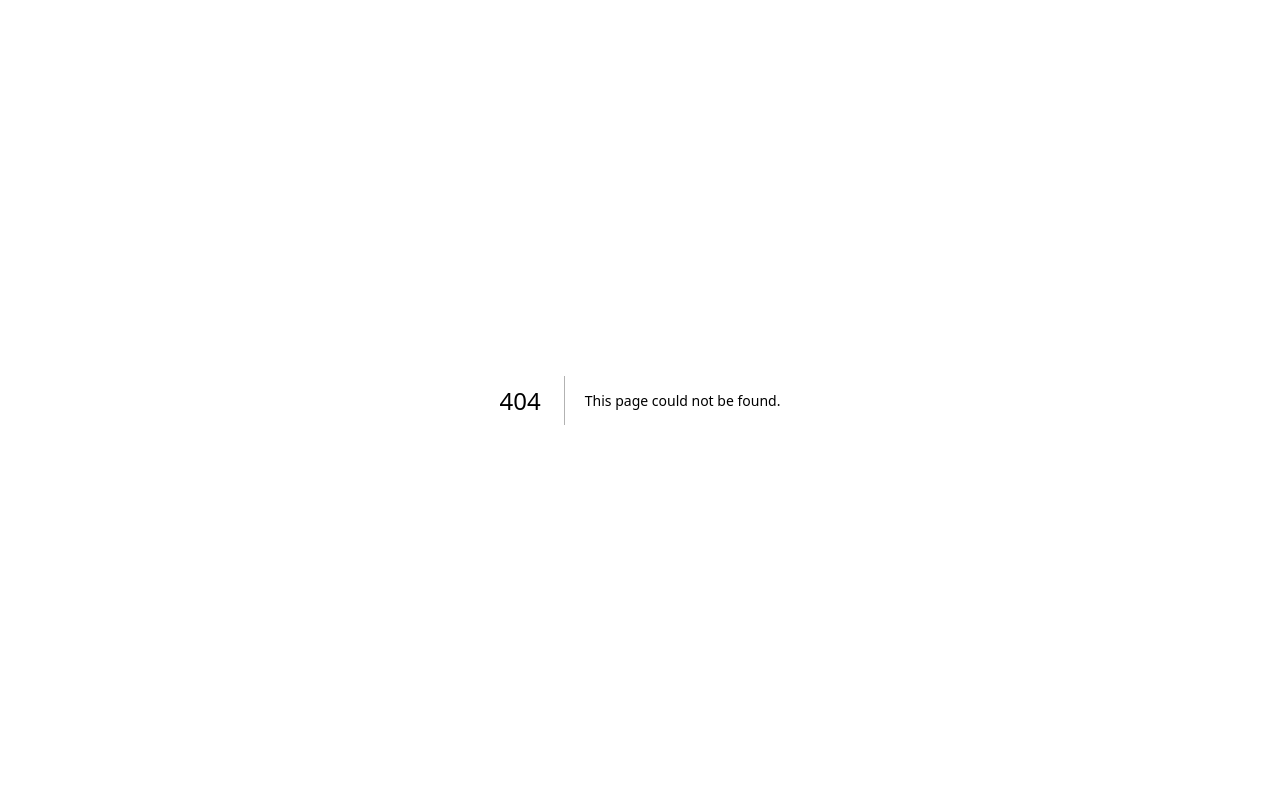
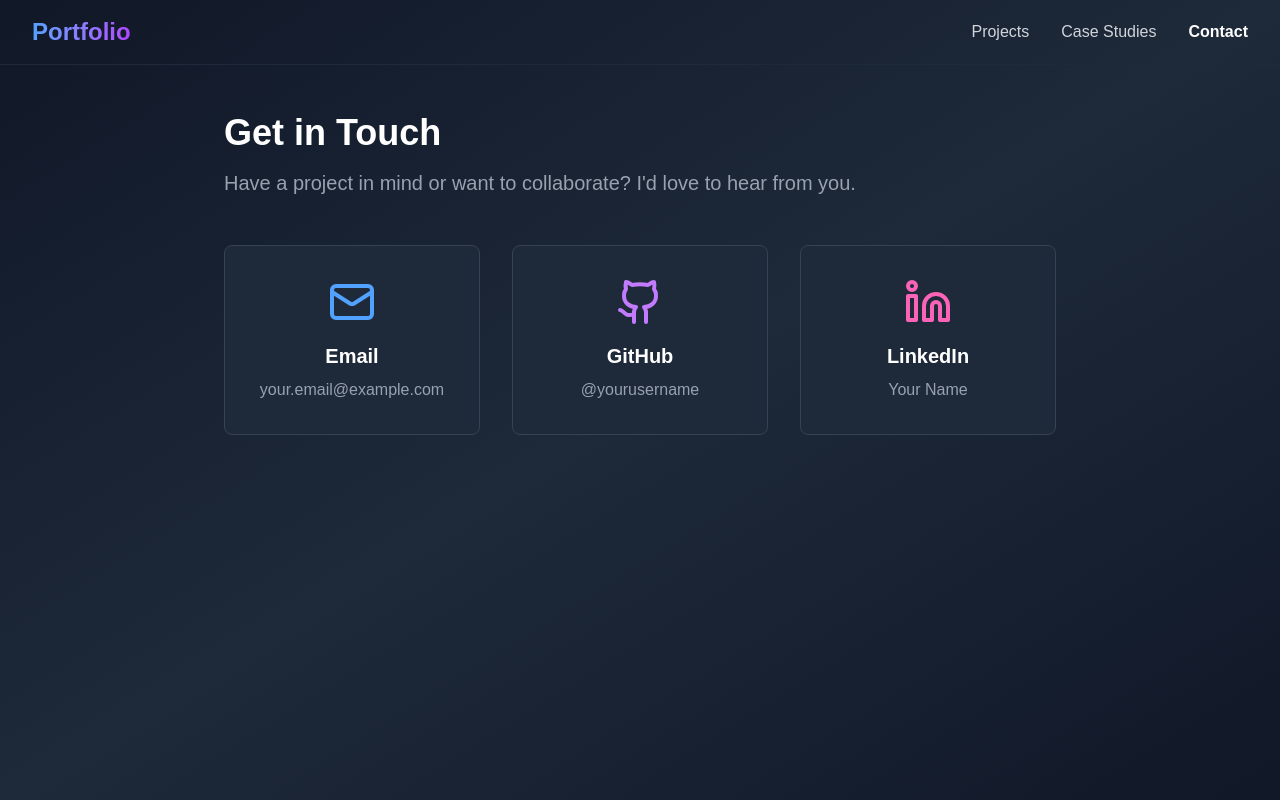
Before and after one commit to tinoe0404/portfolio, a Next.js app: page /contact in a window 1280 px wide. Before the commit this address had no page. Built offline with nearby package versions, Linux system fonts and the light colour scheme.

Commit message:
added contact page

```diff
--- /dev/null
+++ b/app/contact/page.tsx
@@ -0,0 +1,75 @@
+// app/contact/page.tsx - Contact Page
+import Link from 'next/link';
+import { Mail, Github, Linkedin } from 'lucide-react';
+
+export const metadata = {
+  title: 'Contact | Portfolio',
+  description: 'Get in touch with me',
+};
+
+export default function ContactPage() {
+  return (
+    <div className="min-h-screen bg-gradient-to-br from-gray-900 via-gray-800 to-gray-900">
+      <nav className="border-b border-gray-800">
+        <div className="max-w-7xl mx-auto px-4 sm:px-6 lg:px-8">
+          <div className="flex items-center justify-between h-16">
+            <Link href="/" className="text-2xl font-bold bg-gradient-to-r from-blue-400 to-purple-500 bg-clip-text text-transparent">
+              Portfolio
+            </Link>
+            <div className="flex items-center gap-8">
+              <Link href="/projects" className="text-gray-300 hover:text-white transition-colors">
+                Projects
+              </Link>
+              <Link href="/case-studies" className="text-gray-300 hover:text-white transition-colors">
+                Case Studies
+              </Link>
+              <Link href="/contact" className="text-white font-semibold">
+                Contact
+              </Link>
+            </div>
+          </div>
+        </div>
+      </nav>
+
+      <div className="max-w-4xl mx-auto px-4 sm:px-6 lg:px-8 py-12">
+        <h1 className="text-4xl font-bold mb-4 text-white">Get in Touch</h1>
+        <p className="text-xl text-gray-400 mb-12">
+          Have a project in mind or want to collaborate? I'd love to hear from you.
+        </p>
+
+        <div className="grid md:grid-cols-3 gap-8">
+          <a
+            href="mailto:your.email@example.com"
+            className="flex flex-col items-center p-8 bg-gray-800 border border-gray-700 rounded-lg hover:border-blue-500 transition-colors"
+          >
+            <Mail className="w-12 h-12 text-blue-400 mb-4" />
+            <h3 className="text-xl font-bold mb-2 text-white">Email</h3>
+            <p className="text-gray-400 text-center">your.email@example.com</p>
+          </a>
+
+          <a
+            href="https://github.com/yourusername"
+            target="_blank"
+            rel="noopener noreferrer"
+            className="flex flex-col items-center p-8 bg-gray-800 border border-gray-700 rounded-lg hover:border-purple-500 transition-colors"
+          >
+            <Github className="w-12 h-12 text-purple-400 mb-4" />
+            <h3 className="text-xl font-bold mb-2 text-white">GitHub</h3>
+            <p className="text-gray-400 text-center">@yourusername</p>
+          </a>
+
+          <a
+            href="https://linkedin.com/in/yourprofile"
+            target="_blank"
+            rel="noopener noreferrer"
+            className="flex flex-col items-center p-8 bg-gray-800 border border-gray-700 rounded-lg hover:border-pink-500 transition-colors"
+          >
+            <Linkedin className="w-12 h-12 text-pink-400 mb-4" />
+            <h3 className="text-xl font-bold mb-2 text-white">LinkedIn</h3>
+            <p className="text-gray-400 text-center">Your Name</p>
+          </a>
+        </div>
+      </div>
+    </div>
+  );
+}
```
